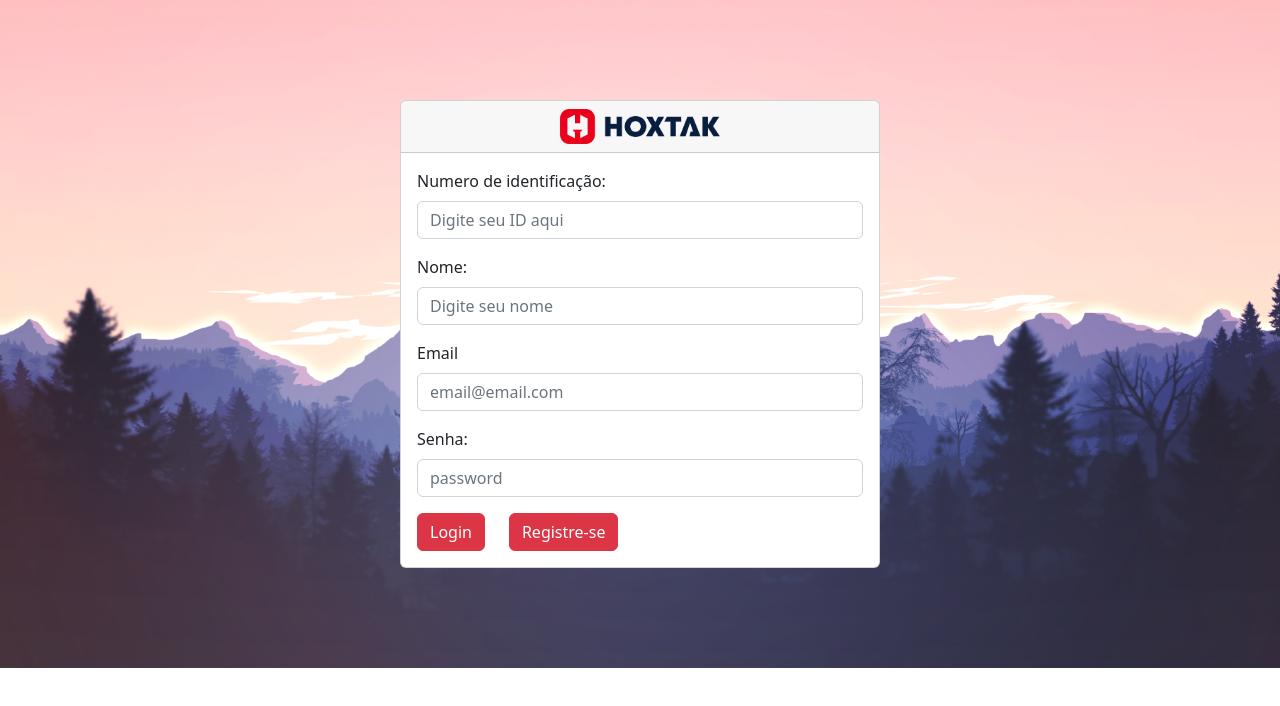
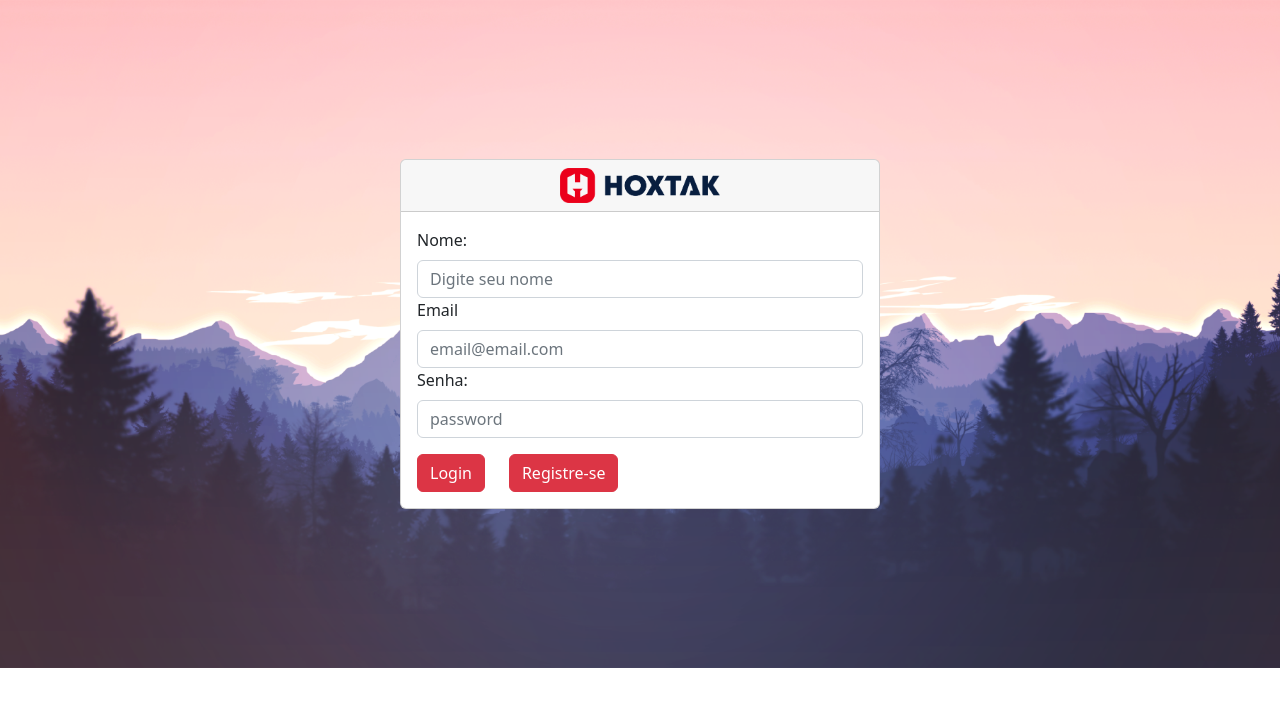
Before and after one commit to KevinDevelopment/loginSystem, a React (Create React App) app: page /register in a window 1280 px wide. Shown: the top 706 px of the page. Built offline with nearby package versions, Linux system fonts and the light colour scheme.

Commit message:
:sparkles: feat: show message from api in screen

```diff
--- a/src/pages/login/login.jsx
+++ b/src/pages/login/login.jsx
@@ -1,16 +1,33 @@
-import React from "react";
+import React, { useState } from "react";
 import { Link } from "react-router-dom";
 import "./index.css";
 
-import { Form, FormGroup, Label, Input, Button } from "reactstrap";
+import { Form, Label, Input, Button } from "reactstrap";
 
 import logo from "../../images/Colorido 1.png";
 
 export default function Login() {
+  const [email, setEmail] = useState()
+  const [password, setPassword] = useState();
+  const [errors, setErrors] = useState();
 
-  function alerta() {
-    alert("esta funcionando")
+  function sendUserData() {
+    fetch("http://localhost:8080/signin", {
+      method: "POST",
+      body: JSON.stringify({
+        email: email,
+        password: password
+      }),
+      headers: { "Content-type": "application/json;charset=UTF-8" }
+    })
+      .then(response => response.json())
+      .then(json => {
+        setErrors(json.message)
+      })
+      .catch(err => console.log(err))
   }
+
+  console.log(errors)
 
   return (
     <div className="imageLogin" style={{ display: "flex", flexDirection: "column", alignItems: "center", justifyContent: "center" }} >
@@ -24,27 +41,35 @@ export default function Login() {
           <Form className="row g-3">
 
             <div className="col-md-12">
-              <Label>Email</Label>
-              <Input type="email" placeholder="email@email.com" />
+              <Label>Email:</Label>
+              <Input type="email" placeholder="email@email.com" required onChange={(e) => [setEmail(e.target.value), setErrors(" ")]} />
             </div>
 
             <div className="col-md-12">
-              <Label>Senha</Label>
-              <Input type="password" placeholder="password" />
+              <Label>Senha:</Label>
+              <Input type="password" placeholder="password" onChange={(e) => [setPassword(e.target.value), setErrors(" ")]} />
             </div>
 
+            {
+              errors === "Successfully logged in" ?
+                <div style={{ textAlign: "center", color: "green" }}>{errors}</div> :
+                <div style={{ textAlign: "center", color: "red" }}>{errors}</div>
+
+            }
+
             <div style={{ textAlign: "center" }}>
-              <Button color="danger" onClick={alerta} className="col-md-11" >Login</Button>
+              <Button color="danger" className="col-md-11" onClick={sendUserData}>Login</Button>
 
               <div>não possui cadastro ? registre-se abaixo</div>
               <hr />
-              <Link to="/register"><Button color="danger" className="col-md-11">Registre-se</Button></Link>
+              <Link to="/register"><Button color="danger" className="col-md-11" >Registre-se</Button></Link>
             </div>
 
           </Form>
         </div>
 
       </div>
+      <div style={{ color: "white", fontSize: 12, marginTop: 7 }}>&reg; Hoxtak Aeroespacial. &trade; Todos os diretos reservados</div>
     </div>
   );
 }
--- a/src/pages/register/register.jsx
+++ b/src/pages/register/register.jsx
@@ -1,53 +1,33 @@
 import React, { useState } from "react";
 import { Link } from "react-router-dom";
 
-import { Form, FormGroup, Label, Input, Button } from "reactstrap";
+import { Form, div, Label, Input, Button } from "reactstrap";
 
 import logo from "../../images/Colorido 1.png";
 
 export default function Register() {
 
-  const [id, setId] = useState();
   const [name, setName] = useState();
   const [email, setEmail] = useState();
   const [password, setPassword] = useState();
+  const [errors, setErrors] = useState();
 
-
-  function sendData(e) {
-    e.preventDefault()
-
-    if (!id) {
-      document.getElementById("userId").style.border = "2px solid red"
-      return
-    } else if (!name) {
-      document.getElementById("userName").style.border = "2px solid red"
-      return
-    } else if (!email) {
-      document.getElementById("userEmail").style.border = "2px solid red"
-      return
-    } else if (!password) {
-      document.getElementById("userPassword").style.border = "2px solid red"
-      return
-    } else {
-      sendUserData();
-    }
-
-  }
 
   function sendUserData() {
     fetch("http://localhost:8080/user", {
       method: "POST",
       body: JSON.stringify({
-        id: id,
         name: name,
         email: email,
         password: password
       }),
       headers: { "Content-type": "application/json;charset=UTF-8" }
     })
-    .then(response => response.json())
-    .then(json => (console.log(json)))
-    .catch(err => console.log(err))
+      .then(response => response.json())
+      .then(json => {
+        setErrors(json.message);
+      })
+      .catch(err => console.log(err))
   }
 
 
@@ -61,30 +41,34 @@ export default function Register() {
         </div>
 
         <div className="card-body">
-          <Form className="column g-3" onSubmit={sendData} method="POST" action="http://localhost:8080/user">
+          <Form className="column g-3" id="form">
 
-            <FormGroup className="col-md-12">
-              <Label>Numero de identificação:</Label>
-              <Input type="number" placeholder="Digite seu ID aqui" id="userId" onBlur={(e) => setId(e.target.value)} />
-            </FormGroup>
+            <div className="col-md-12 required">
+              <Label>Nome:</Label>
+              <Input type="text" placeholder="Digite seu nome" id="userName" required onChange={(e) => [setName(e.target.value), setErrors(" ")]} />
+            </div>
 
-            <FormGroup className="col-md-12">
-              <Label>Nome:</Label>
-              <Input type="text" placeholder="Digite seu nome" id="userName" onBlur={(e) => setName(e.target.value)} />
-            </FormGroup>
+            <div className="col-md-12">
+              <Label>Email</Label>
+              <Input type="email" placeholder="email@email.com" id="userEmail" required onChange={(e) => [setEmail(e.target.value), setErrors(" ")]} />
+            </div>
 
-            <FormGroup className="col-md-12">
-              <Label>Email</Label>
-              <Input type="email" placeholder="email@email.com" id="userEmail" onBlur={(e) => setEmail(e.target.value)} />
-            </FormGroup>
+            <div className="col-md-12 mb-3">
+              <Label>Senha:</Label>
+              <Input type="password" placeholder="password" id="userPassword" required onChange={(e) => [setPassword(e.target.value), setErrors(" ")]} />
+            </div>
 
-            <FormGroup className="col-md-12">
-              <Label>Senha:</Label>
-              <Input type="password" placeholder="password" id="userPassword" onBlur={(e) => setPassword(e.target.value)} />
-            </FormGroup>
+            <div style={{ marginBottom: 10 }}>
+              {
+                errors === "Successfully registered user" ?
+                  <div style={{ textAlign: "center", color: "green" }}>{errors}</div> :
+                  <div style={{ textAlign: "center", color: "red" }}>{errors}</div>
+
+              }
+            </div>
 
             <Link to="/"><Button color="danger">Login</Button></Link>
-            <Button color="danger" className="ms-4" type="submit">Registre-se</Button>
+            <Button color="danger" className="ms-4" onClick={sendUserData}>Registre-se</Button>
 
           </Form>
         </div>
```
Also changed, not shown: src/routes/index.js (line endings or trailing spaces).
